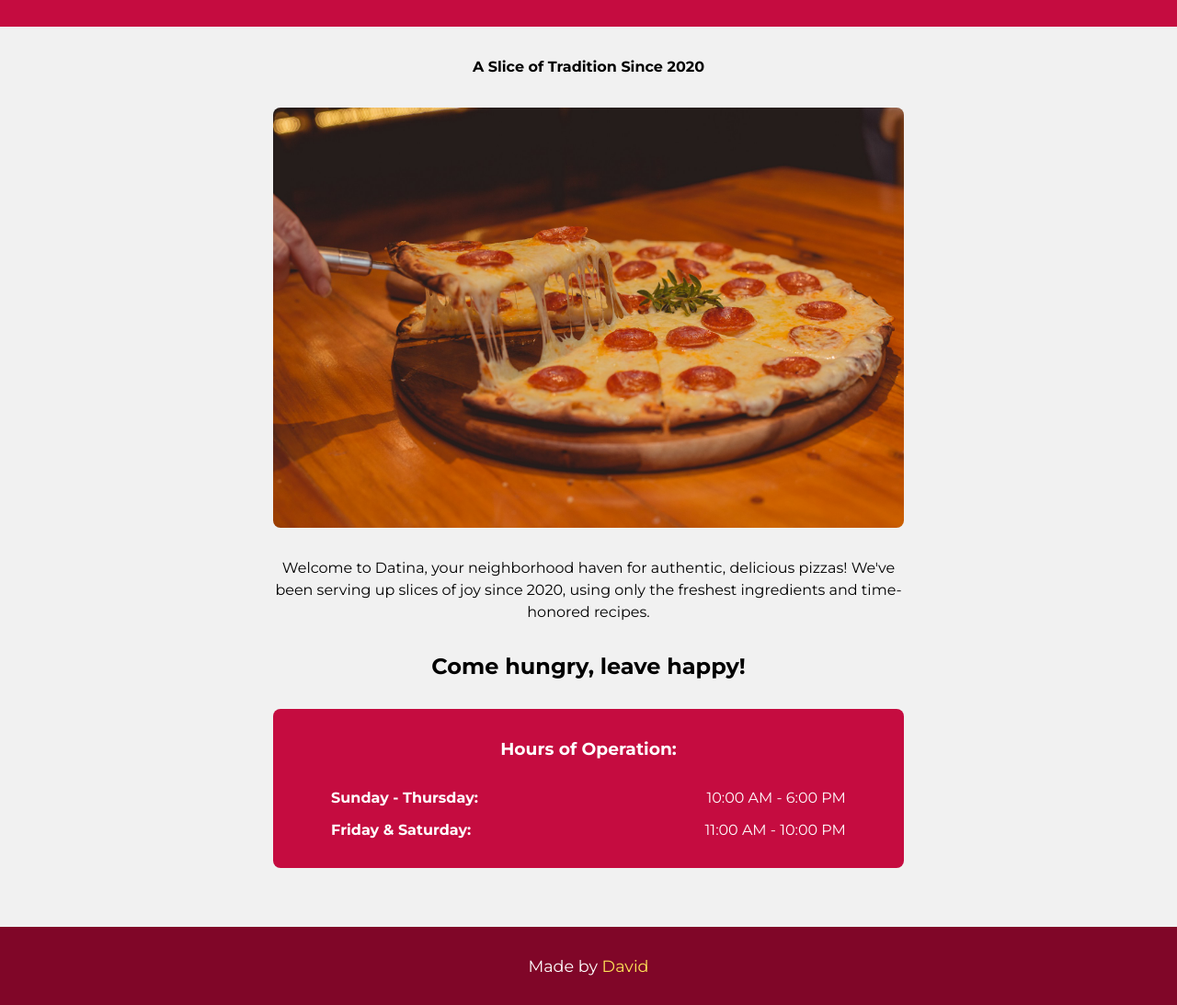
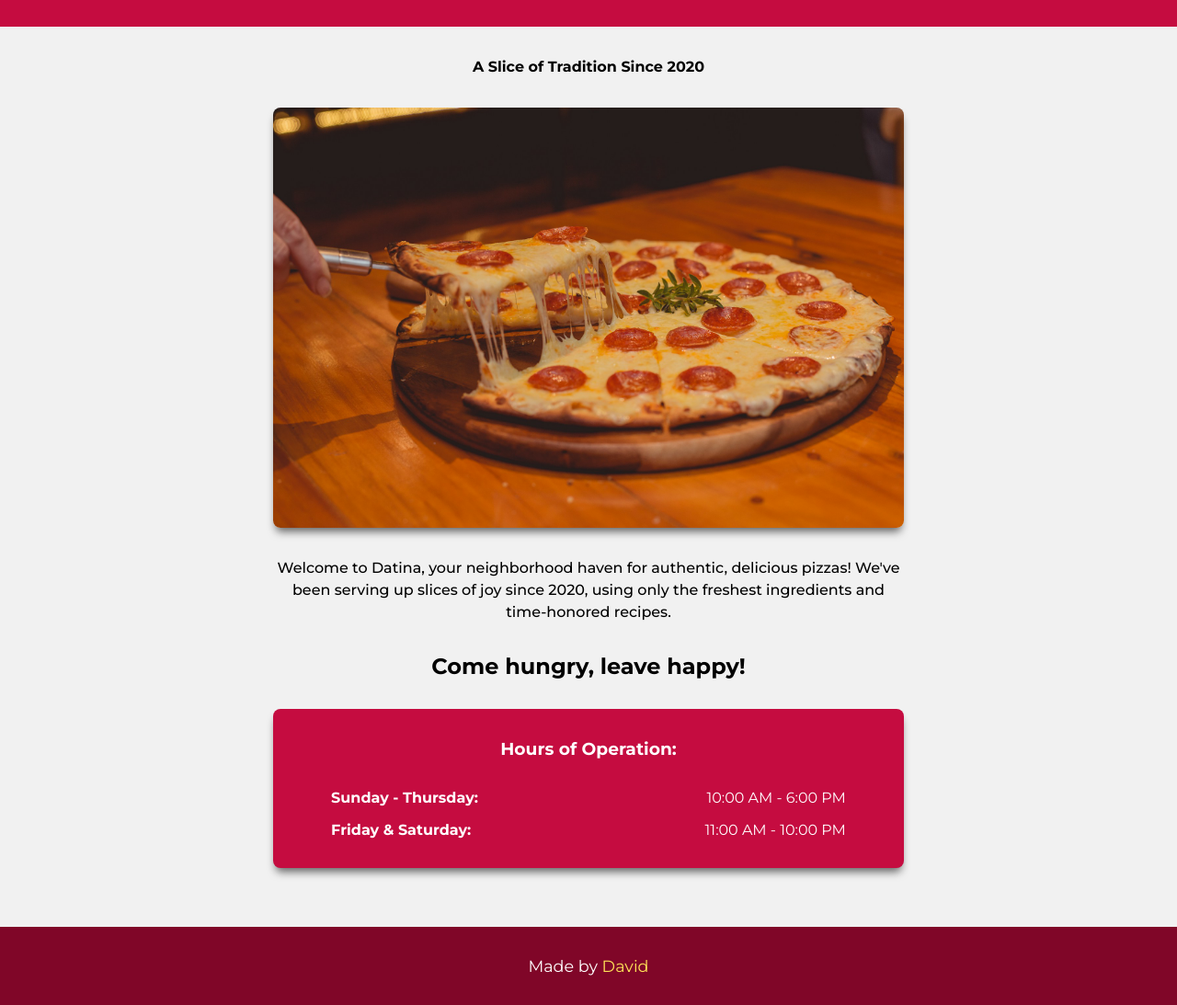
Before and after one commit to Daviddp96/restaurant-page-datina, a website built with webpack: page src/index.html in a window 1280 px wide. Shown: the part 249-1342 px from the top of the page at 92% size. Built offline with nearby package versions, Linux system fonts and the light colour scheme.

Commit message:
Home page ui

```diff
--- a/src/style.css
+++ b/src/style.css
@@ -92,6 +92,7 @@ ul {
 }
 
 .home__section p {
+    font-weight: 500;
     text-align: center;
     line-height: 1.5;
 }
@@ -106,6 +107,7 @@ ul {
     border-radius: 0.5rem;
     align-self: center;
     max-width: 686px;
+    box-shadow: 0px 7px 10px -3px rgba(0,0,0,0.6);
 }
 
 .home__section h2 {
@@ -123,6 +125,7 @@ ul {
     align-items: center;
     gap: 2rem;
     border-radius: 0.5rem;
+    box-shadow: 0px 7px 10px -3px rgba(0,0,0,0.6);
 }
 
 .hours__container ul {
```
Also changed, not shown: dist/main.js.
